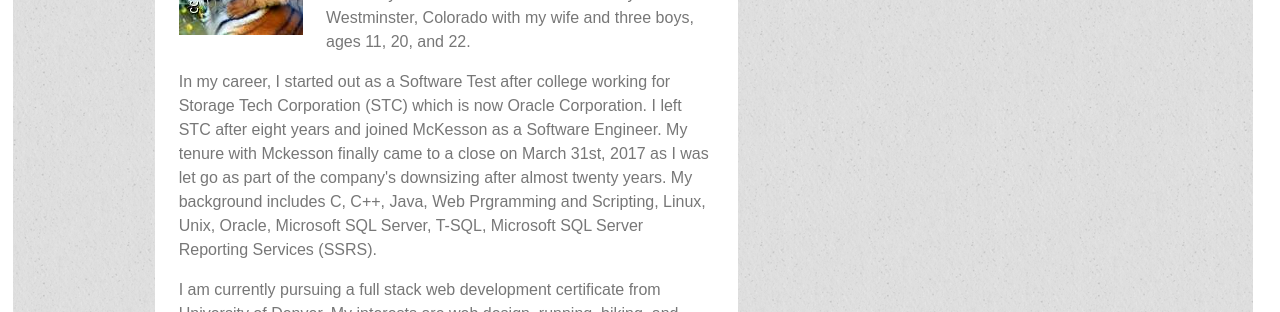
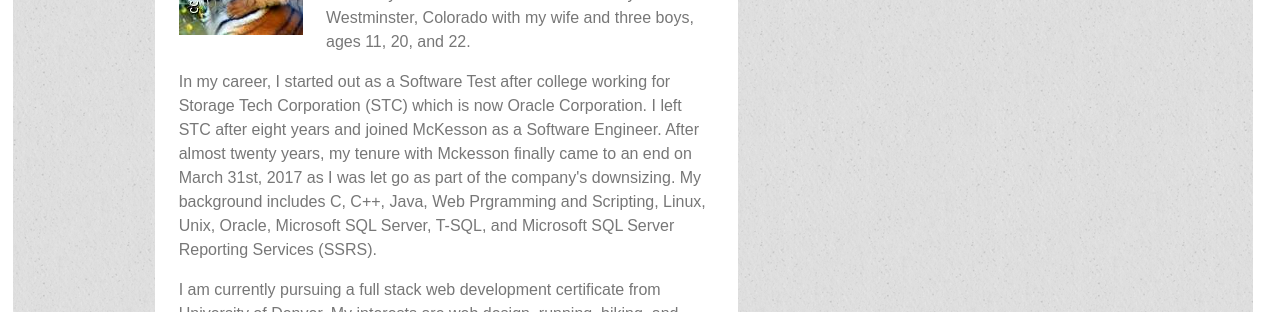
Before and after one commit to hnguy0221/Basic-Portfolio, a plain HTML site: page index.html in a window 1280 px wide. Shown: the part 349-661 px from the top of the page. Drawn offline with Linux system fonts and the light colour scheme.

Commit message:
Update index.html

```diff
--- a/index.html
+++ b/index.html
@@ -26,7 +26,7 @@
                 <p id="about-me-text">About Me</p>
                 <img src="assets/images/tigers.jpg" alt="Hai Nguyen" id="about-me-image"/>
                 <p class="paragraph">My name is Hai Nguyen. I came to the U.S.A in 1978 as a refugee from Vietnam. I attended Lakewood High School (Go Tigers) in Lakewood, Colorado and University of Colorado at Denver. I currently live in Westminster, Colorado with my wife and three boys, ages 11, 20, and 22.</p>
-                <p class="paragraph">In my career, I started out as a Software Test after college working for Storage Tech Corporation (STC) which is now Oracle Corporation. I left STC after eight years and joined McKesson as a Software Engineer. My tenure with Mckesson finally came to a close on March 31st, 2017 as I was let go as part of the company's downsizing after almost twenty years. My background includes C, C++, Java, Web Prgramming and Scripting, Linux, Unix, Oracle, Microsoft SQL Server, T-SQL, Microsoft SQL Server Reporting Services (SSRS).</p>
+                <p class="paragraph">In my career, I started out as a Software Test after college working for Storage Tech Corporation (STC) which is now Oracle Corporation. I left STC after eight years and joined McKesson as a Software Engineer. After almost twenty years, my tenure with Mckesson finally came to an end on March 31st, 2017 as I was let go as part of the company's downsizing. My background includes C, C++, Java, Web Prgramming and Scripting, Linux, Unix, Oracle, Microsoft SQL Server, T-SQL, and Microsoft SQL Server Reporting Services (SSRS).</p>
                 <p class="paragraph">I am currently pursuing a full stack web development certificate from University of Denver. My interests are web design, running, biking, and fishing. In my spare time, I volunteer at Denver Rescue Mission, and at a local church in which I am a member.</p>
             </section>
             <section id="connect-with-me-section">
```
